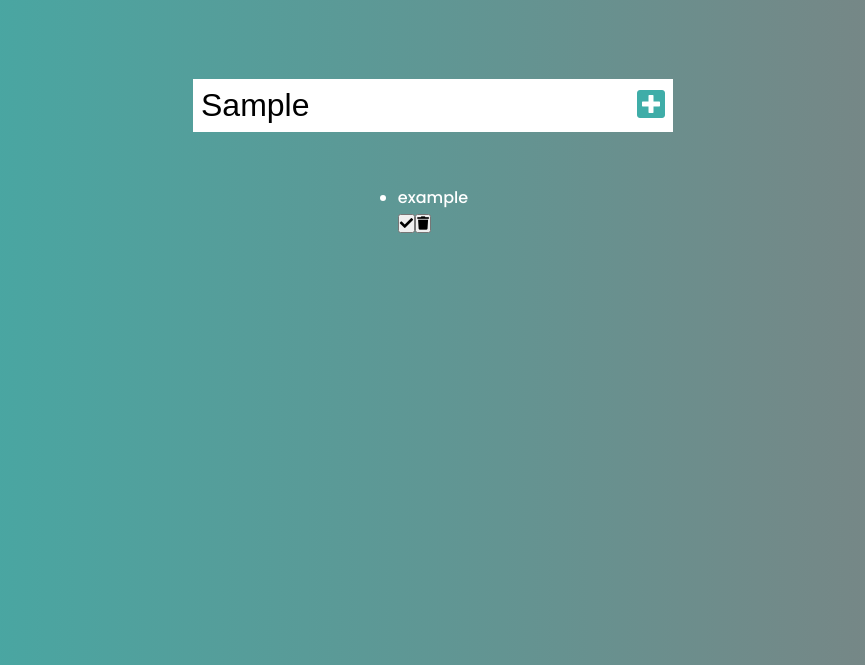
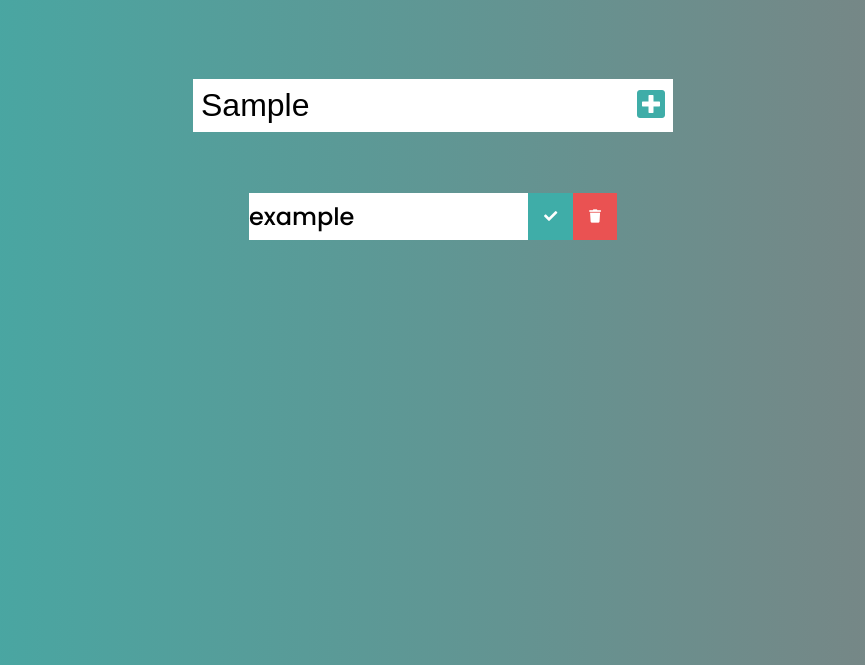
Before and after one commit to dominicdaviescodes/vanilla-todo, a plain HTML site: page index.html in a window 1280 px wide. Both pictures are taken after typing "Sample" into the empty fields and a click on the button 858 px from the left and 240 px from the top of the page. Shown: the part 135-800 px from the top of the page, without its empty margins (207-1072 px from the left). Drawn offline with Linux system fonts and the light colour scheme.

Commit message:
css, style todo list items and buttons

```diff
--- a/app.js
+++ b/app.js
@@ -27,7 +27,7 @@ function addTodo(event) {
   // trash button
   const trashButton = document.createElement('button');
   trashButton.innerHTML = '<i class="fas fa-trash"></i>'
-  trashButton.classList.add('complete-btn');
+  trashButton.classList.add('trash-btn');
   todoDiv.appendChild(trashButton);
   // append to list
   todoList.appendChild(todoDiv);
--- a/style.css
+++ b/style.css
@@ -54,3 +54,36 @@ form button:hover {
   justify-content: center;
   align-items: center;
 }
+
+.todo-list {
+  min-width: 30%;
+  list-style: none;
+}
+
+.todo {
+  margin: 0.5rem;
+  background: #ffffff;
+  color: #000000;
+  font-size: 1.5rem;
+  display: flex;
+  justify-content: space-between;
+  align-items: center;
+}
+
+.todo li {
+  flex: 1;
+}
+
+.trash-btn,
+.complete-btn {
+  background: #3fada8;
+  color: #ffffff;
+  border: none;
+  padding: 1rem;
+  cursor: pointer;
+  font-size-adjust: 1rem;
+}
+
+.trash-btn {
+  background: #EA5252;
+}
```
